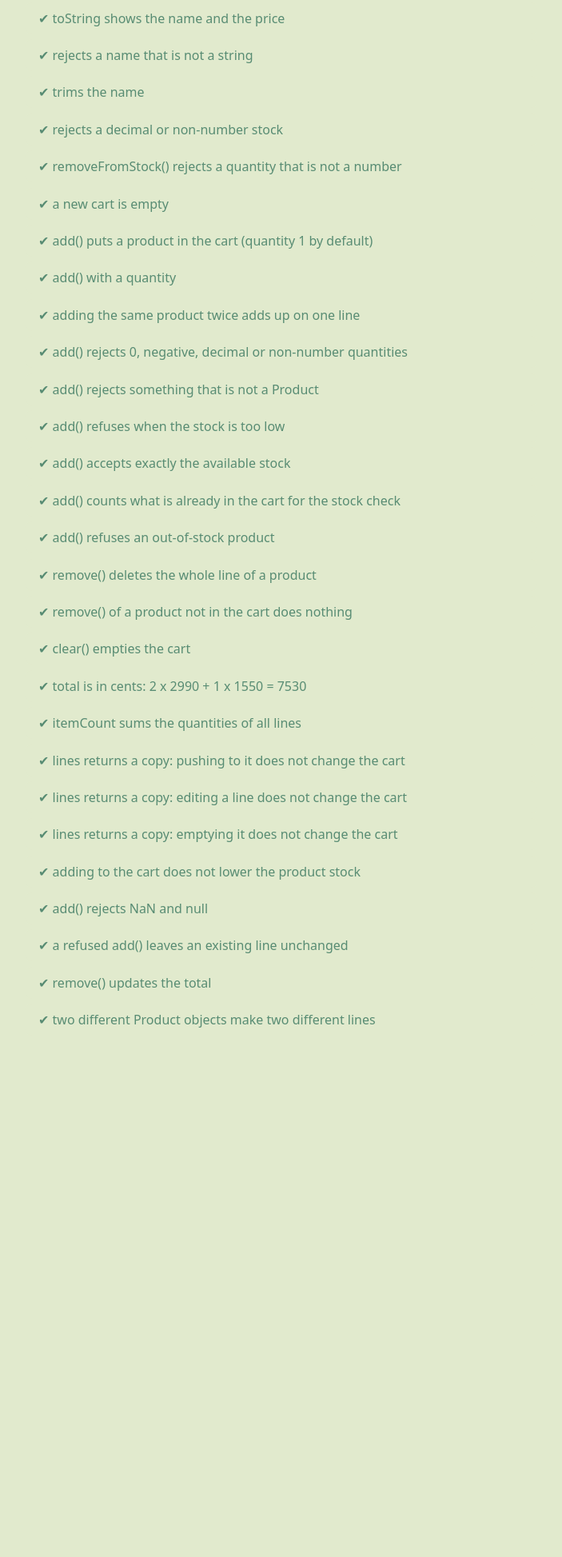
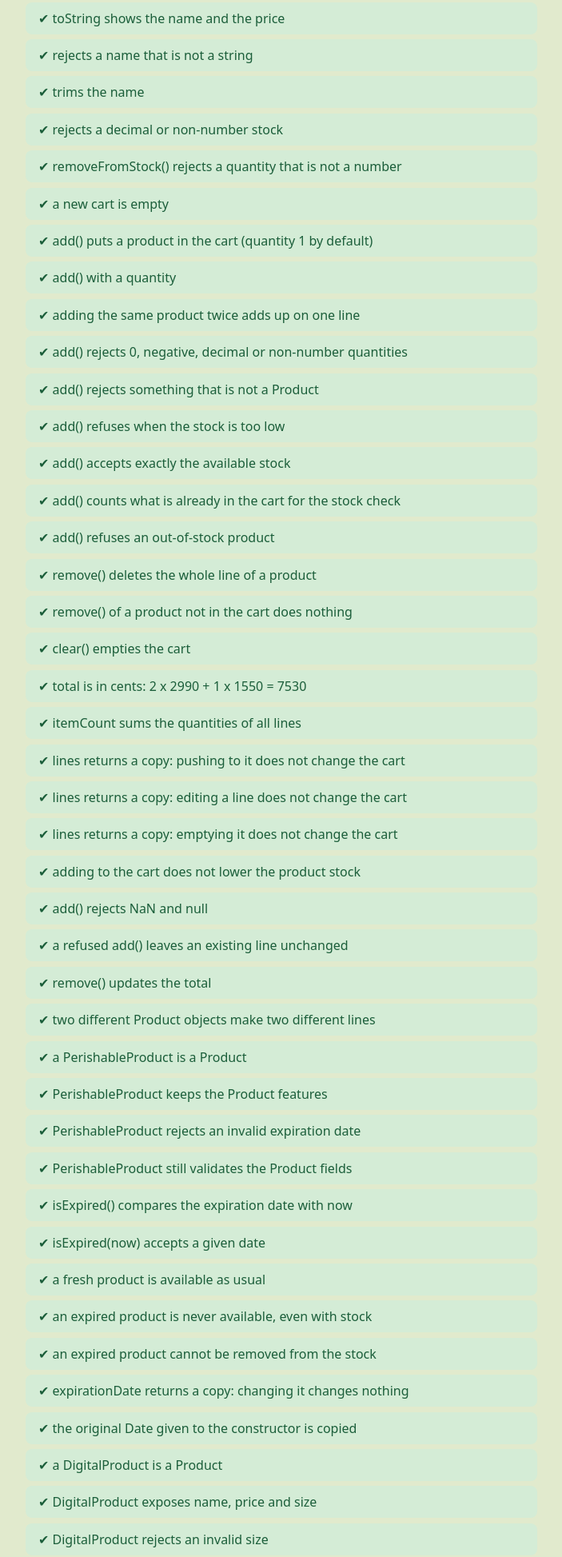
Before and after one commit to walidysf05/formation-web, a plain HTML site: page month-03/week-01/test.html in a window 1280 px wide. Shown: the part 853-2800 px from the top of the page at 80% size, without its empty margins (288-991 px from the left). Before the commit the page ends 2180 px from the top, so only its background shows below. Drawn offline with Linux system fonts and the light colour scheme.

Commit message:
Add PerishableProduct and DigitalProduct with them tests

```diff
--- a/month-03/week-01/cart.js
+++ b/month-03/week-01/cart.js
@@ -1,7 +1,8 @@
 // cart.js
 
-import { Product } from "./product.js";
 import { assertPositiveInteger } from "./validation.js";
+
+/** @typedef {import("./product.js").Product} Product */
 
 /**
  * One line of the cart.
@@ -33,14 +34,11 @@ export class Cart {
    *
    * @param {Product} product - The product to add.
    * @param {number} [quantity=1] - Quantity: integer > 0.
-   * @throws {Error} If `product` is not a `Product`, the quantity is invalid,
-   *   or the stock is too low (the cart is left unchanged).
+   * @throws {Error} If the quantity is invalid or the product is not available
+   *   (the cart is left unchanged).
    * @returns {void}
    */
   add(product, quantity = 1) {
-    if (!(product instanceof Product)) {
-      throw new Error("product must be a Product");
-    }
     assertPositiveInteger(quantity, "quantity");
 
     const line = this.#findLine(product);
@@ -85,7 +83,7 @@ export class Cart {
   get total() {
     return this.#lines.reduce(
       (sum, line) => sum + line.product.price * line.quantity,
-      0
+      0,
     );
   }
 
--- a/month-03/week-01/demo.js
+++ b/month-03/week-01/demo.js
@@ -1,15 +1,21 @@
 // demo.js - fills the demo page
 
 import { Product } from "./product.js";
+import { PerishableProduct } from "./perishable-product.js";
+import { DigitalProduct } from "./digital-product.js";
 import { Cart } from "./cart.js";
 import { formatEuro } from "./money.js";
 
 const keyboard = new Product("Keyboard", 2990, 5);
 const mouse = new Product("Mouse", 1550, 12);
+const yogurt = new PerishableProduct("Yogurt", 120, 10, new Date("2077-07-07"));
+const ebook = new DigitalProduct("E-book", 999, 4.5);
 
 const cart = new Cart();
 cart.add(keyboard, 3);
 cart.add(mouse, 2);
+cart.add(yogurt, 4);
+cart.add(ebook);
 
 const list = document.querySelector("#cart-lines");
 for (const { product, quantity } of cart.lines) {
--- /dev/null
+++ b/month-03/week-01/digital-product.js
@@ -0,0 +1,51 @@
+// digital-product.js
+
+import { Product } from "./product.js";
+import { assertPositiveInteger } from "./validation.js";
+
+/**
+ * A digital product (e-book...): copies never run out, so the stock is unlimited.
+ */
+export class DigitalProduct extends Product {
+  /** @type {number} */
+  #sizeMb;
+
+  /**
+   * @param {string} name
+   * @param {number} price - Price in cents: integer >= 0.
+   * @param {number} sizeMb - File size in MB: number > 0.
+   * @throws {Error} If one argument is invalid.
+   */
+  constructor(name, price, sizeMb) {
+    super(name, price, 0); // the parent stock is never used
+    if (!Number.isFinite(sizeMb) || sizeMb <= 0) {
+      throw new Error("sizeMb must be a number > 0");
+    }
+    this.#sizeMb = sizeMb;
+  }
+
+  /** @type {number} File size in MB (read-only). */
+  get sizeMb() {
+    return this.#sizeMb;
+  }
+
+  /** @type {number} Unlimited stock. */
+  get stock() {
+    return Infinity;
+  }
+
+  /** @returns {boolean} Always `true`: there is always a copy left. */
+  isAvailable() {
+    return true;
+  }
+
+  /**
+   * Nothing to remove (unlimited stock), but the quantity is still validated.
+   * @param {number} quantity - Integer > 0.
+   * @throws {Error} If the quantity is invalid.
+   * @returns {void}
+   */
+  removeFromStock(quantity) {
+    assertPositiveInteger(quantity, "quantity");
+  }
+}
--- /dev/null
+++ b/month-03/week-01/digital-product.test.js
@@ -0,0 +1,46 @@
+// digital-product.test.js
+
+import { test, assertEqual, assertThrows } from "./tests.js";
+import { Product } from "./product.js";
+import { DigitalProduct } from "./digital-product.js";
+
+test("a DigitalProduct is a Product", () => {
+  assertEqual(new DigitalProduct("E-book", 999, 4.5) instanceof Product, true);
+});
+
+test("DigitalProduct exposes name, price and size", () => {
+  const book = new DigitalProduct("E-book", 999, 4.5);
+  assertEqual(book.name, "E-book");
+  assertEqual(book.price, 999);
+  assertEqual(book.sizeMb, 4.5);
+});
+
+test("DigitalProduct rejects an invalid size", () => {
+  assertThrows(() => new DigitalProduct("E-book", 999, 0));
+  assertThrows(() => new DigitalProduct("E-book", 999, -2));
+  assertThrows(() => new DigitalProduct("E-book", 999, "4"));
+  assertThrows(() => new DigitalProduct("E-book", 999, NaN));
+});
+
+test("the stock of a DigitalProduct is unlimited", () => {
+  assertEqual(new DigitalProduct("E-book", 999, 4.5).stock, Infinity);
+});
+
+test("a DigitalProduct is always available, whatever the quantity", () => {
+  const book = new DigitalProduct("E-book", 999, 4.5);
+  assertEqual(book.isAvailable(), true);
+  assertEqual(book.isAvailable(1000000), true);
+});
+
+test("removeFromStock() does not change the unlimited stock", () => {
+  const book = new DigitalProduct("E-book", 999, 4.5);
+  book.removeFromStock(50);
+  assertEqual(book.stock, Infinity);
+});
+
+test("removeFromStock() still rejects an invalid quantity", () => {
+  const book = new DigitalProduct("E-book", 999, 4.5);
+  assertThrows(() => book.removeFromStock(0));
+  assertThrows(() => book.removeFromStock(1.5));
+  assertThrows(() => book.removeFromStock("2"));
+});
--- /dev/null
+++ b/month-03/week-01/perishable-product.js
@@ -0,0 +1,51 @@
+// perishable-product.js
+
+import { Product } from "./product.js";
+
+/**
+ * A product with an expiration date (yogurt, bread...).
+ * It IS a Product, with one extra rule: an expired product is not available.
+ */
+export class PerishableProduct extends Product {
+  /** @type {Date} */
+  #expirationDate;
+
+  /**
+   * @param {string} name
+   * @param {number} price - Price in cents: integer >= 0.
+   * @param {number} stock - Quantity in stock: integer >= 0.
+   * @param {Date} expirationDate - Moment when the product expires.
+   * @throws {Error} If one argument is invalid.
+   */
+  constructor(name, price, stock, expirationDate) {
+    super(name, price, stock); // Product validates name, price and stock
+    if (
+      !(expirationDate instanceof Date) ||
+      Number.isNaN(expirationDate.getTime())
+    ) {
+      throw new Error("expirationDate must be a valid Date");
+    }
+    this.#expirationDate = new Date(expirationDate); // our own copy
+  }
+
+  /** @type {Date} A copy: a Date is mutable, so we never give the real one. */
+  get expirationDate() {
+    return new Date(this.#expirationDate);
+  }
+
+  /**
+   * @param {Date} [now=new Date()] - Passing a date makes testing easy.
+   * @returns {boolean} `true` if the expiration date is passed.
+   */
+  isExpired(now = new Date()) {
+    return now > this.#expirationDate;
+  }
+
+  /** Same as Product, but an expired product is never available.
+   * @param {number} [quantity=1]
+   * @returns {boolean}
+   */
+  isAvailable(quantity = 1) {
+    return !this.isExpired() && super.isAvailable(quantity);
+  }
+}
--- /dev/null
+++ b/month-03/week-01/perishable-product.test.js
@@ -0,0 +1,76 @@
+// perishable-product.test.js
+
+import { test, assertEqual, assertThrows } from "./tests.js";
+import { Product } from "./product.js";
+import { PerishableProduct } from "./perishable-product.js";
+
+const past = new Date("2005-05-05");
+const future = new Date("2077-07-07");
+
+test("a PerishableProduct is a Product", () => {
+  assertEqual(
+    new PerishableProduct("Yogurt", 120, 5, future) instanceof Product,
+    true,
+  );
+});
+
+test("PerishableProduct keeps the Product features", () => {
+  const yogurt = new PerishableProduct("Yogurt", 120, 5, future);
+  assertEqual(yogurt.name, "Yogurt");
+  assertEqual(yogurt.price, 120);
+  assertEqual(yogurt.stock, 5);
+});
+
+test("PerishableProduct rejects an invalid expiration date", () => {
+  assertThrows(() => new PerishableProduct("Yogurt", 120, 5, "2027-07-07"));
+  assertThrows(() => new PerishableProduct("Yogurt", 120, 5, new Date("nope")));
+  assertThrows(() => new PerishableProduct("Yogurt", 120, 5));
+});
+
+test("PerishableProduct still validates the Product fields", () => {
+  assertThrows(() => new PerishableProduct("", 120, 5, future));
+  assertThrows(() => new PerishableProduct("Yogurt", -1, 5, future));
+});
+
+test("isExpired() compares the expiration date with now", () => {
+  assertEqual(new PerishableProduct("Y", 100, 1, past).isExpired(), true);
+  assertEqual(new PerishableProduct("Y", 100, 1, future).isExpired(), false);
+});
+
+test("isExpired(now) accepts a given date", () => {
+  const yogurt = new PerishableProduct("Y", 100, 1, new Date("2030-06-01"));
+  assertEqual(yogurt.isExpired(new Date("2030-05-31")), false);
+  assertEqual(yogurt.isExpired(new Date("2030-06-02")), true);
+});
+
+test("a fresh product is available as usual", () => {
+  const yogurt = new PerishableProduct("Y", 100, 3, future);
+  assertEqual(yogurt.isAvailable(), true);
+  assertEqual(yogurt.isAvailable(3), true);
+  assertEqual(yogurt.isAvailable(4), false);
+});
+
+test("an expired product is never available, even with stock", () => {
+  const yogurt = new PerishableProduct("Y", 100, 10, past);
+  assertEqual(yogurt.isAvailable(), false);
+  assertEqual(yogurt.isAvailable(1), false);
+});
+
+test("an expired product cannot be removed from the stock", () => {
+  const yogurt = new PerishableProduct("Y", 100, 10, past);
+  assertThrows(() => yogurt.removeFromStock(1));
+  assertEqual(yogurt.stock, 10);
+});
+
+test("expirationDate returns a copy: changing it changes nothing", () => {
+  const yogurt = new PerishableProduct("Y", 100, 1, future);
+  yogurt.expirationDate.setFullYear(2000);
+  assertEqual(yogurt.isExpired(), false);
+});
+
+test("the original Date given to the constructor is copied", () => {
+  const date = new Date("2037-07-07");
+  const yogurt = new PerishableProduct("Y", 100, 1, date);
+  date.setFullYear(2000);
+  assertEqual(yogurt.isExpired(), false);
+});
--- /dev/null
+++ b/month-03/week-01/polymorphism.test.js
@@ -0,0 +1,50 @@
+// polymorphism.test.js - the Cart works with every kind of product.
+
+import { test, assertEqual, assertThrows } from "./tests.js";
+import { Product } from "./product.js";
+import { Cart } from "./cart.js";
+import { PerishableProduct } from "./perishable-product.js";
+import { DigitalProduct } from "./digital-product.js";
+
+const past = new Date("2005-05-05");
+const future = new Date("2037-07-07");
+
+test("the Cart accepts a PerishableProduct", () => {
+  const cart = new Cart();
+  cart.add(new PerishableProduct("Yogurt", 120, 5, future), 2);
+  assertEqual(cart.itemCount, 2);
+  assertEqual(cart.total, 240);
+});
+
+test("the Cart refuses an expired PerishableProduct", () => {
+  const cart = new Cart();
+  assertThrows(() => cart.add(new PerishableProduct("Yogurt", 120, 5, past)));
+  assertEqual(cart.itemCount, 0);
+});
+
+test("the Cart accepts any quantity of a DigitalProduct", () => {
+  const cart = new Cart();
+  cart.add(new DigitalProduct("E-book", 999, 4.5), 1000);
+  assertEqual(cart.itemCount, 1000);
+});
+
+test("the Cart adds up a DigitalProduct added twice", () => {
+  const cart = new Cart();
+  const book = new DigitalProduct("E-book", 999, 4.5);
+  cart.add(book, 500);
+  cart.add(book, 500);
+  assertEqual(cart.lines.length, 1);
+  assertEqual(cart.itemCount, 1000);
+});
+
+test("the Cart mixes the three kinds of product", () => {
+  const cart = new Cart();
+  cart.add(new Product("keyboard", 2990, 5), 1);
+  cart.add(new PerishableProduct("Yogurt", 120, 5, future), 2);
+  cart.add(new DigitalProduct("E-book", 999, 4.5), 1);
+  assertEqual(cart.total, 2990 + 240 + 999);
+});
+
+test("the Cart still refuses an object that is not a product", () => {
+  assertThrows(() => new Cart().add({ name: "Fake", price: 1 }));
+});
--- a/month-03/week-01/style.css
+++ b/month-03/week-01/style.css
@@ -11,8 +11,8 @@ body {
 
 /* Le titre */
 h1 {
-  color:  #01352c;
-  border-bottom: 4px solid #588c73 ;
+  color: #01352c;
+  border-bottom: 4px solid #588c73;
   padding-bottom: 0.5rem;
 }
 
@@ -57,12 +57,12 @@ ul#results {
 }
 
 .pass {
-  background: #e1eacd;
-  color: #588c73;
+  background: #d4ecd6;
+  color: #1b5e3a;
 }
 
 .fail {
-  background: #e1eacd;
+  background: #f8d7d7;
   color: #a23131;
   font-weight: bold;
 }
```
Also changed, not shown: month-03/week-01/all.test.js (+3 -0 lines), month-03/week-01/README.md (added).
